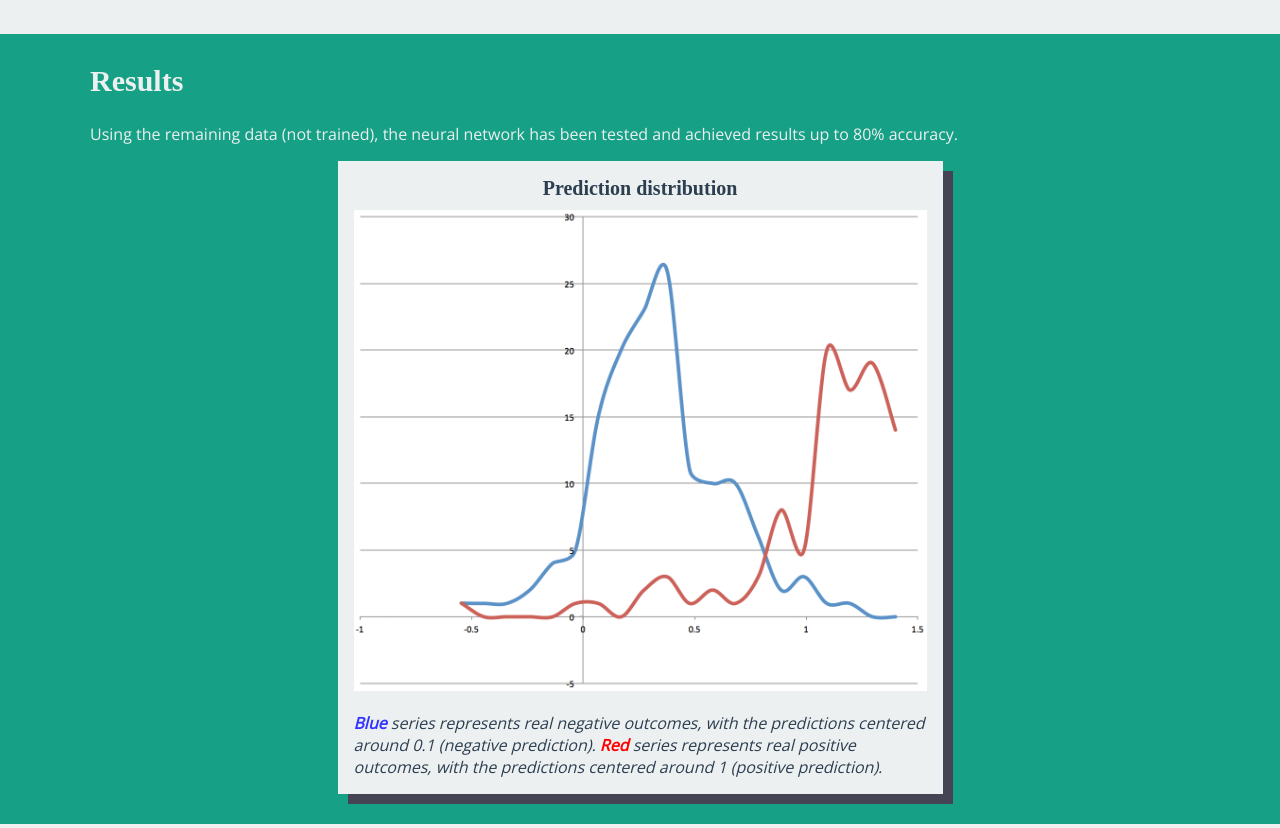
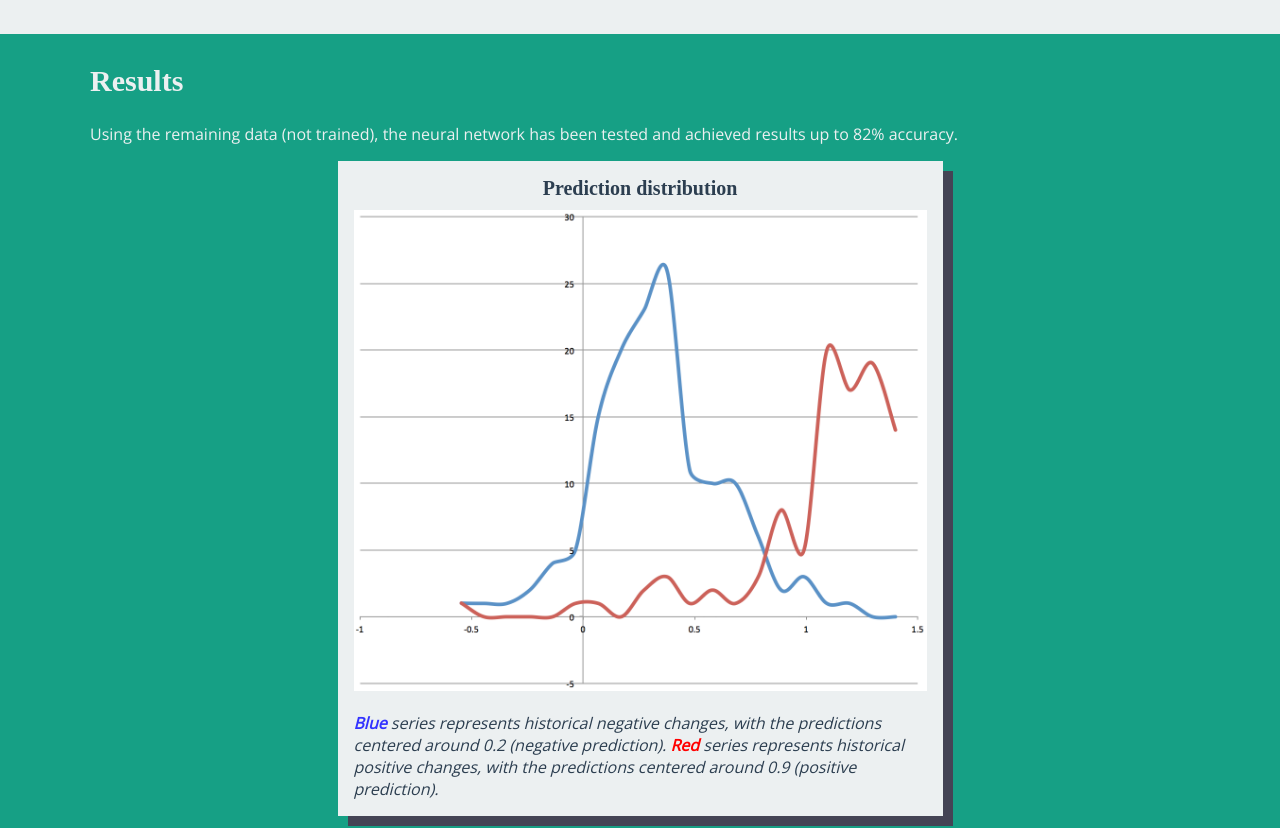
Before and after one commit to mdjasper/google-news-neural-network, a plain HTML site: page index.html in a window 1280 px wide. Shown: the part 1200-2028 px from the top of the page. Drawn offline with nearby package versions, Linux system fonts and the light colour scheme; a web font is replaced by a local one.

Commit message:
new figure data

```diff
--- a/index.html
+++ b/index.html
@@ -56,12 +56,12 @@
 	<section class="results">
 		<div class="page-width">
 			<h2 class="section__title">Results</h2>
-		<p>Using the remaining data (not trained), the neural network has been tested and achieved results up to 80% accuracy.</p>
+		<p>Using the remaining data (not trained), the neural network has been tested and achieved results up to 82% accuracy.</p>
 		<figure>
 		<h3 class="figure__title">Prediction distribution</h3>
-		<img src="images/distribution1.png" alt="prediction distribution showing 80% accuracy"/>
+		<img src="images/distribution1.png" alt="prediction distribution showing 82% accuracy"/>
 		<figcaption>
-			<span class="blue">Blue</span> series represents real negative outcomes, with the predictions centered around 0.1 (negative prediction). <span class="red">Red</span> series represents real positive outcomes, with the predictions centered around 1 (positive prediction).
+			<span class="blue">Blue</span> series represents historical negative changes, with the predictions centered around 0.2 (negative prediction). <span class="red">Red</span> series represents historical positive changes, with the predictions centered around 0.9 (positive prediction).
 		</figcaption>
 		</figure>
 
```
